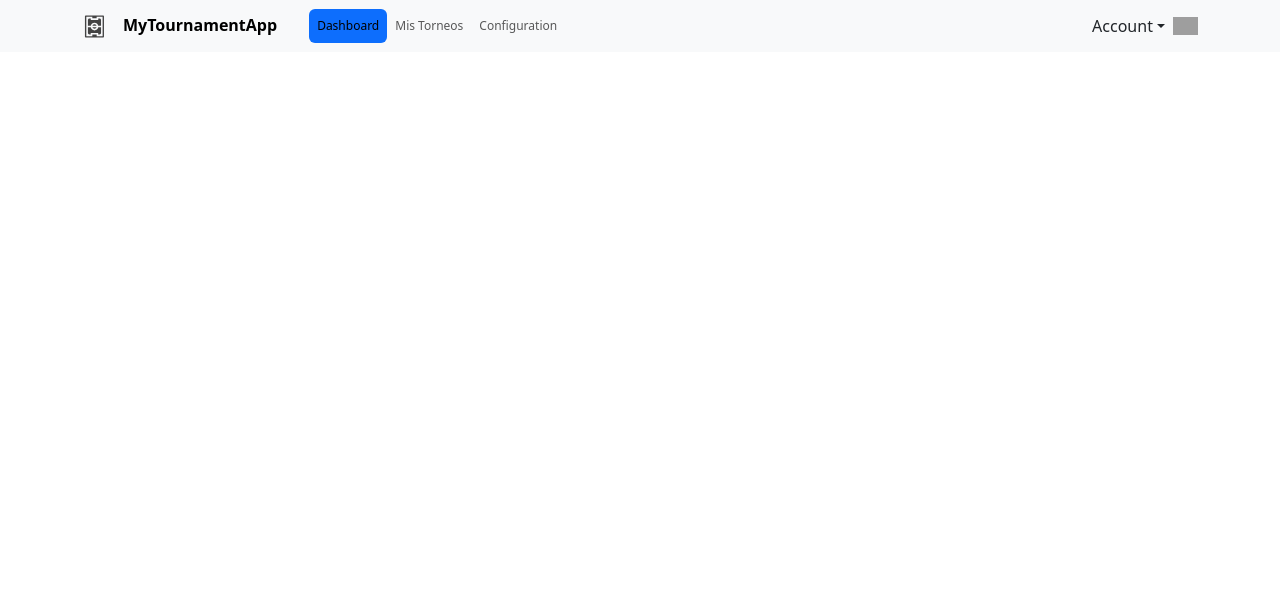
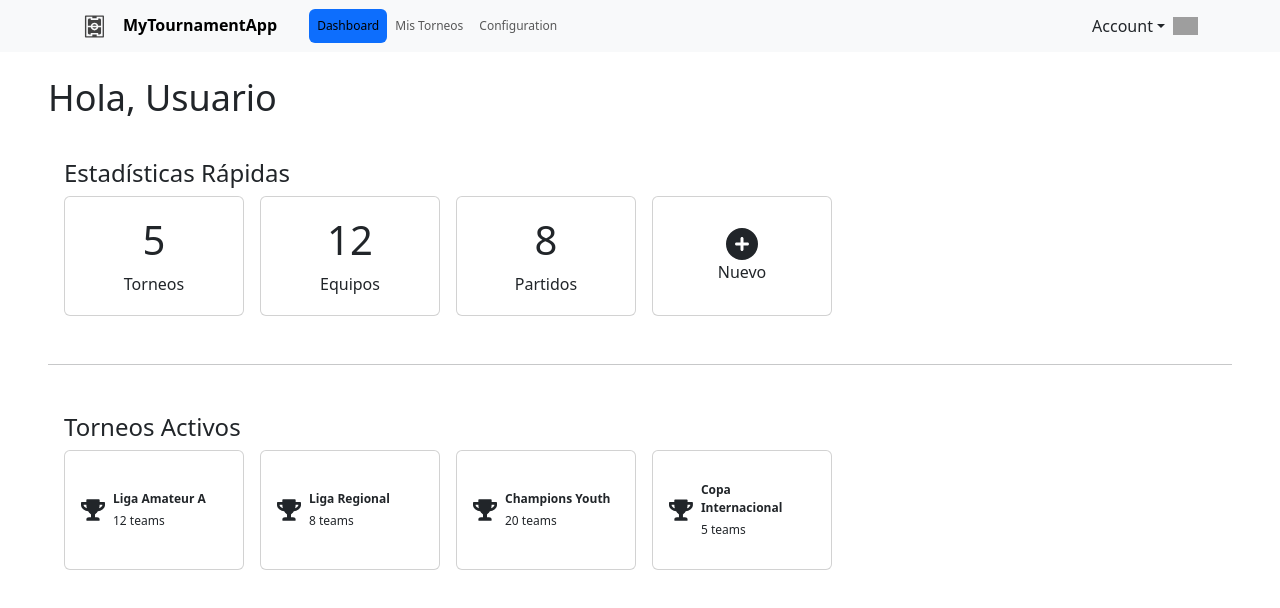
Before and after one commit to Jaclog05/tournament_manager, a React app in the folder frontend/: page /dashboard in a window 1280 px wide. Shown: the top 608 px of the page. Built offline with nearby package versions, Linux system fonts and the light colour scheme; no server answers; grey boxes are pictures that could not be loaded; the HTML template or start-up script is replaced by a standard one.

Commit message:
Adding Dashboard Route. Dashboard, QuickStatCard and TournamentCard components created

```diff
--- a/frontend/src/App.jsx
+++ b/frontend/src/App.jsx
@@ -4,6 +4,7 @@ import { AuthProvider } from './context/AuthContext'
 import Navigation from './components/layout/Navigation'
 import Login from './pages/Auth/Login'
 import Register from './pages/Auth/Register'
+import Dashboard from './pages/Dashboard/Dashboard'
 
 function App() {
   return (
@@ -14,6 +15,7 @@ function App() {
           <Routes>
             <Route path="/login" element={<Login />} />
             <Route path="/register" element={<Register />} />
+            <Route path="/dashboard" element={<Dashboard />} />
           </Routes>
         </main>
       </div>
--- /dev/null
+++ b/frontend/src/components/cards/QuickStatCard.jsx
@@ -0,0 +1,16 @@
+import React from 'react'
+import { FaCirclePlus } from "react-icons/fa6";
+
+function QuickStatCard({amount, label}) {
+  return (
+    <div
+      className="card d-flex justify-content-center align-items-center"
+      style={{width: '180px'}}
+    >
+      {amount ? <h1>{amount}</h1> : <FaCirclePlus style={{fontSize: '2rem'}}/>}
+      {label}
+    </div>
+  )
+}
+
+export default QuickStatCard
--- /dev/null
+++ b/frontend/src/components/cards/TournamentCard.jsx
@@ -0,0 +1,19 @@
+import React from 'react'
+import { FaTrophy } from "react-icons/fa";
+
+function TournamentCard({tournamentName, teamsAmount}) {
+  return (
+    <div
+      className="card d-flex flex-row justify-content-start align-items-center gap-2 px-3"
+      style={{width: '180px'}}
+    >
+      <FaTrophy style={{fontSize: '24px'}}/>
+      <div className='d-flex flex-column gap-1' style={{fontSize: '12px'}}>
+        <p className='mb-0' style={{fontWeight: 'bold'}}>{tournamentName}</p>
+        <p className='mb-0'>{teamsAmount} teams</p>
+      </div>
+    </div>
+  )
+}
+
+export default TournamentCard
--- /dev/null
+++ b/frontend/src/pages/Dashboard/Dashboard.jsx
@@ -0,0 +1,40 @@
+import React from 'react'
+import QuickStatCard from '../../components/cards/QuickStatCard'
+import TournamentCard from '../../components/cards/TournamentCard'
+
+function Dashboard() {
+  return (
+    <div className='vh-100 w-100 d-flex flex-column pt-4 px-5 gap-3'>
+      <h1 style={{fontSize: '36px'}}>Hola, Usuario</h1>
+      <div id="section" className="p-3">
+        <h3 style={{fontSize: '24px'}}>Estadísticas Rápidas</h3>
+        <div
+          id="cards-container"
+          className='d-flex flex-row align-items-stretch'
+          style={{height: '120px', gap: '1rem'}}
+        >
+          <QuickStatCard amount={5} label='Torneos'/>
+          <QuickStatCard amount={12} label='Equipos'/>
+          <QuickStatCard amount={8} label='Partidos'/>
+          <QuickStatCard label='Nuevo'/>
+        </div>
+      </div>
+      <hr />
+      <div id="section" className="p-3">
+        <h3 style={{fontSize: '24px'}}>Torneos Activos</h3>
+        <div
+          id="cards-container"
+          className='d-flex flex-row align-items-stretch'
+          style={{height: '120px', gap: '1rem'}}
+        >
+          <TournamentCard tournamentName="Liga Amateur A" teamsAmount={12}/>
+          <TournamentCard tournamentName="Liga Regional" teamsAmount={8}/>
+          <TournamentCard tournamentName="Champions Youth" teamsAmount={20}/>
+          <TournamentCard tournamentName="Copa Internacional" teamsAmount={5}/>
+        </div>
+      </div>
+    </div>
+  )
+}
+
+export default Dashboard
```
